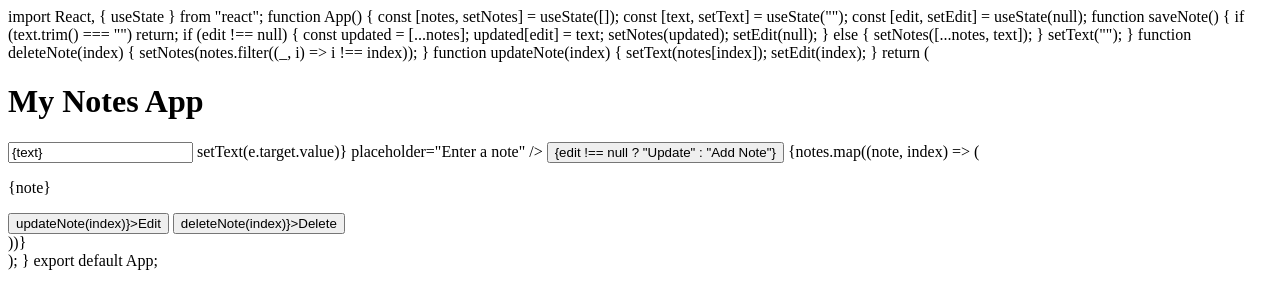
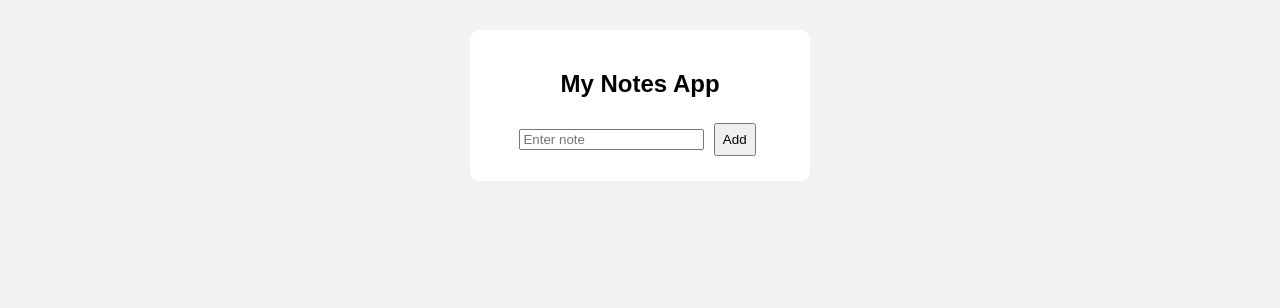
Before and after one commit to kashishparashar2007-cyber/WEB-DES, a plain HTML site: page notes.html in a window 1280 px wide. Drawn offline with Linux system fonts and the light colour scheme.

Commit message:
Convert React Notes App to Vanilla JavaScript

```diff
--- a/notes.html
+++ b/notes.html
@@ -1,57 +1,73 @@
 
-import React, { useState } from "react";
-
-function App() {
-    const [notes, setNotes] = useState([]);
-    const [text, setText] = useState("");
-    const [edit, setEdit] = useState(null);
-
-    function saveNote() {
-        if (text.trim() === "") return;
-
-        if (edit !== null) {
-            const updated = [...notes];
-            updated[edit] = text;
-            setNotes(updated);
-            setEdit(null);
-        } else {
-            setNotes([...notes, text]);
-        }
-        setText("");
+<!DOCTYPE html>
+<html>
+<head>
+    <title>Notes App</title>
+    <style>
+        body {
+            text-align: center;
+            background: #f2f2f2;
+            font-family: Arial;
         }
 
-    function deleteNote(index) {
-        setNotes(notes.filter((_, i) => i !== index));
+        .box {
+            background: white;
+            padding: 20px;
+            margin: 30px auto;
+            width: 300px;
+            border-radius: 10px;
         }
 
-    function updateNote(index) {
-        setText(notes[index]);
-        setEdit(index);
+        button {
+            margin: 5px;
+            padding: 7px;
+            cursor: pointer;
         }
+    </style>
+</head>
 
-    return (
-        <div style={{textAlign: "center"}}>
-            <h1>My Notes App</h1>
+<body>
 
-            <input
-                value={text}
-                onChange={(e) => setText(e.target.value)}
-                placeholder="Enter a note"
-            />
+<div class="box">
+    <h2>My Notes App</h2>
 
-            <button onClick={saveNote}>
-                {edit !== null ? "Update" : "Add Note"}
-            </button>
+    <input type="text" id="note" placeholder="Enter note">
+    <button onclick="addNote()">Add</button>
 
-            {notes.map((note, index) => (
-                <div key={index}>
-                    <p>{note}</p>
-                    <button onClick={() => updateNote(index)}>Edit</button>
-                    <button onClick={() => deleteNote(index)}>Delete</button>
+    <div id="notes"></div>
 </div>
-            ))}
-        </div>
-    );
+
+<script>
+    function addNote() {
+        let input = document.getElementById("note");
+        let value = input.value;
+
+        if (value == "") return;
+
+        let div = document.createElement("p");
+        div.innerHTML = value;
+
+        let edit = document.createElement("button");
+        edit.innerHTML = "Edit";
+
+        edit.onclick = function() {
+            input.value = div.firstChild.textContent;
+            div.remove();
+        };
+
+        let del = document.createElement("button");
+        del.innerHTML = "Delete";
+
+        del.onclick = function() {
+            div.remove();
+        };
+
+        div.append(edit, del);
+        document.getElementById("notes").append(div);
+
+        input.value = "";
     }
+</script>
 
-export default App;
+</body>
+</html>
```
Lines whose indentation alone changed are shown as unchanged.
